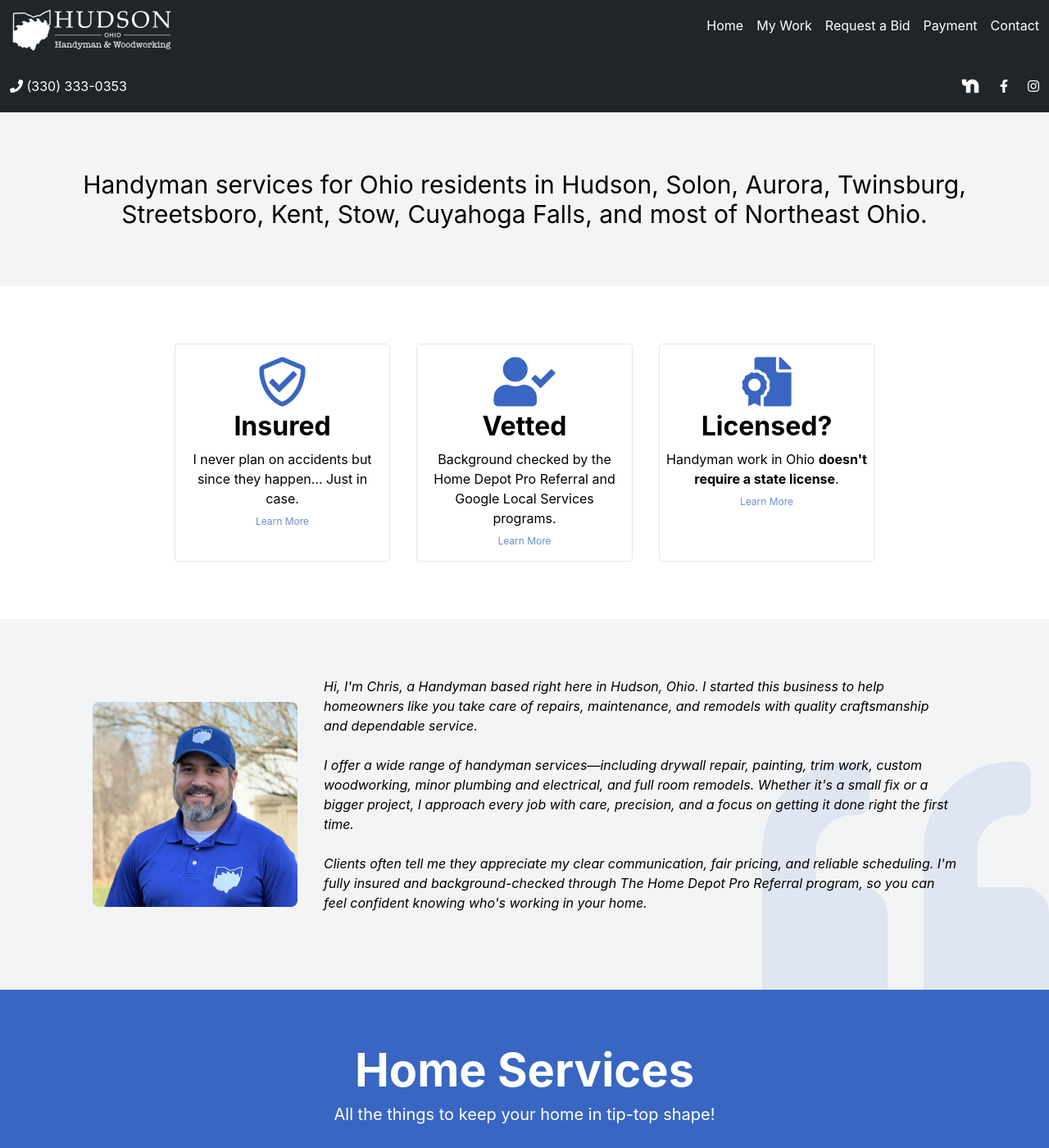
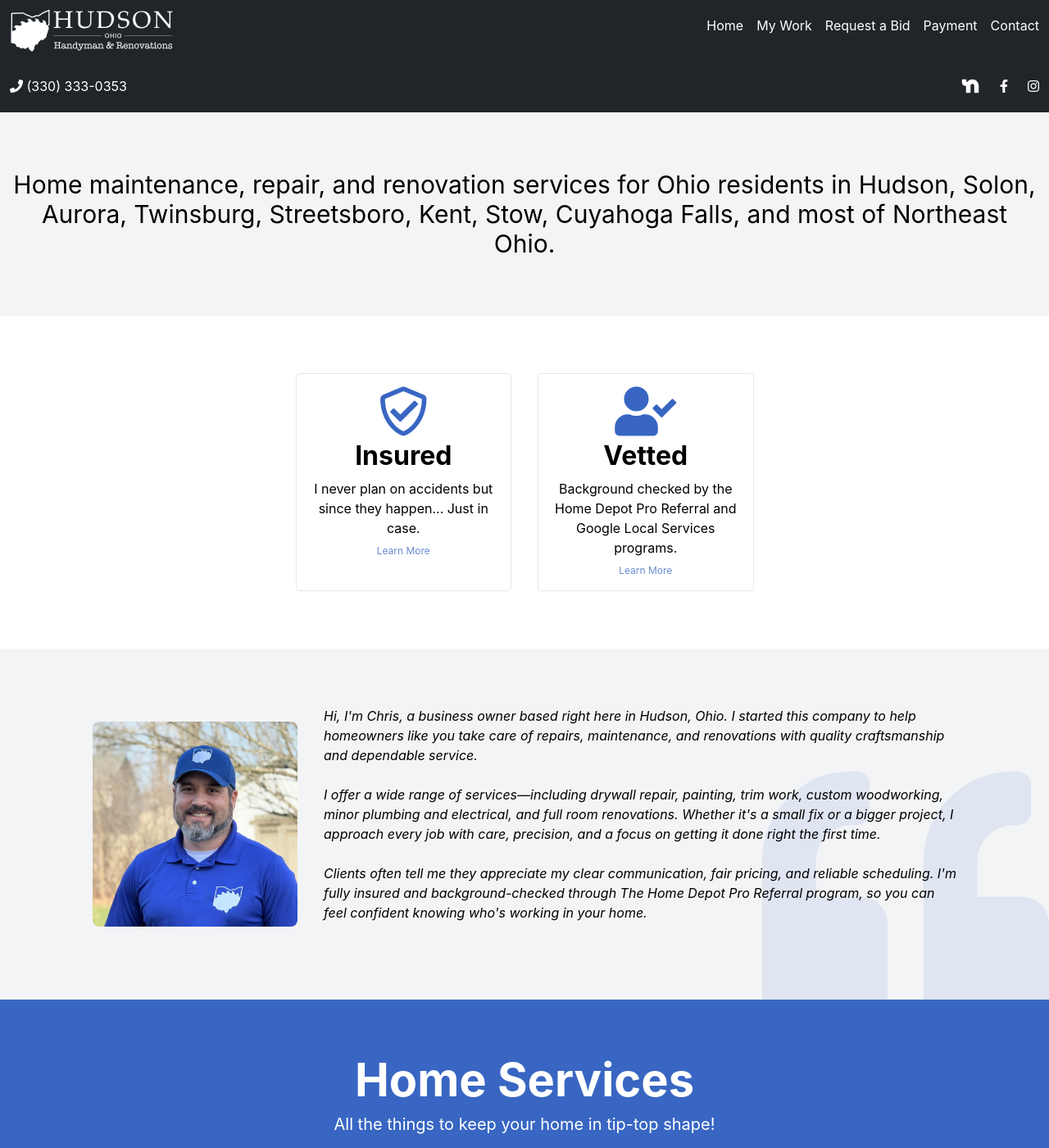
Before and after one commit to ChrisHonniball/hudson-ohio-handyman-and-renovations, a Jekyll site: the page built from index.html, in a window 1280 px wide and 1400 px high. Shown: the whole window at 82% size. Built offline with Jekyll 4.4.1, drawn with Linux system fonts in a browser that asks for light colours; the list of posts is cut into pages by our own code; some of the changed text lies outside the part shown.

Commit message:
Name change

```diff
--- a/_config.yml
+++ b/_config.yml
@@ -1,7 +1,7 @@
-title: "Hudson Ohio Handyman & Woodworking"
-company_name: "Hudson Ohio Handyman & Woodworking, LLC"
+title: "Hudson Ohio Handyman & Renovations"
+company_name: "Hudson Ohio Handyman & Renovations, LLC"
 email: "Chris@HudsonOhioHandyman.com"
-description: Locally owned Hudson, Ohio handyman for your small home projects and woodworking services.
+description: Locally owned Hudson, Ohio based home maintenance, repairs, and renovations.
 baseurl: "" # the subpath of your site, e.g. /blog
 url: "https://hudsonohiohandyman.com" # the base hostname & protocol for your site, e.g. http://example.com
 favicon: "assets/images/favicon.png"
@@ -27,7 +27,7 @@ google_web_app_url: https://script.google.com/a/macros/hudsonohiohandyman.com/s/
 
 logo_url: "/assets/images/logo/Logo - White - Horizontal.svg"
 
-copyright_text: "&copy; 2025 Hudson Ohio Handyman & Woodworking, LLC. All Rights Reserved."
+copyright_text: "&copy; 2025 Hudson Ohio Handyman & Renovations, LLC. All Rights Reserved."
 phone_number: "(330) 333-0353"
 phone_number_link: "tel:+13303330353"
 address: "Hudson, OH, USA"
--- a/index.html
+++ b/index.html
@@ -5,7 +5,7 @@ layout: default
 <section class="bg-gray-100 py-[70px] px-3">
   <div class="max-w-[1320px] mx-auto px-3 md:px-0 text-center">
     <h2 class="mb-0 font-normal text-xl md:text-3xl">
-      Handyman services for Ohio residents in Hudson, Solon, Aurora, Twinsburg,
+      Home maintenance, repair, and renovation services for Ohio residents in Hudson, Solon, Aurora, Twinsburg,
       Streetsboro, Kent, Stow, Cuyahoga Falls, and most of Northeast Ohio.
     </h2>
   </div>
@@ -32,14 +32,14 @@ layout: default
         <div class="text-xs text-brand-blue/75 pt-2 pb-0"><a href="https://proreferral.homedepot.com/public-profile/884118/credentials" target="_blank">Learn More</a></div>
       </div>
 
-      <div class="w-full md:w-1/4 text-center border border-gray-200 px-2 py-4 rounded">
+      {% comment %} <div class="w-full md:w-1/4 text-center border border-gray-200 px-2 py-4 rounded">
         <i class="text-brand-blue fas fa-file-certificate text-6xl"></i>
         <h2 class="m-0 p-0">Licensed?</h2>
         <p class="lead pt-1 pb-0">
           Handyman work in Ohio <strong>doesn't require a state license</strong>.
         </p>
         <div class="text-xs text-brand-blue/75 pt-2 pb-0"><a href="https://www.nextinsurance.com/blog/ohio-handyman-license-and-insurance-requirements" target="_blank">Learn More</a></div>
-      </div>
+      </div> {% endcomment %}
     </div>
   </div>
 </section>
@@ -52,9 +52,9 @@ layout: default
       <img class="w-full sm:w-1/3 max-w-[200px] sm:max-w-[250px] rounded-lg mx-auto" src="/assets/images/chris-honniball.jpg" />
 
       <div class="italic">
-        <p>Hi, I'm Chris, a Handyman based right here in Hudson, Ohio. I started this business to help homeowners like you take care of repairs, maintenance, and remodels with quality craftsmanship and dependable service.</p>
+        <p>Hi, I'm Chris, a business owner based right here in Hudson, Ohio. I started this company to help homeowners like you take care of repairs, maintenance, and renovations with quality craftsmanship and dependable service.</p>
 
-        <p>I offer a wide range of handyman services&mdash;including drywall repair, painting, trim work, custom woodworking, minor plumbing and electrical, and full room remodels. Whether it's a small fix or a bigger project, I approach every job with care, precision, and a focus on getting it done right the first time.</p>
+        <p>I offer a wide range of  services&mdash;including drywall repair, painting, trim work, custom woodworking, minor plumbing and electrical, and full room renovations. Whether it's a small fix or a bigger project, I approach every job with care, precision, and a focus on getting it done right the first time.</p>
 
         <p>Clients often tell me they appreciate my clear communication, fair pricing, and reliable scheduling. I'm fully insured and background-checked through The Home Depot Pro Referral program, so you can feel confident knowing who's working in your home.</p>
         </p>
```
Also changed, not shown: _services/3-home-renovations.html (renamed from _services/3-home-remodel.html, +4 -4 lines), _includes/logo.svg, assets/images/logo/Logo - White - Horizontal.svg, 1 other file.
